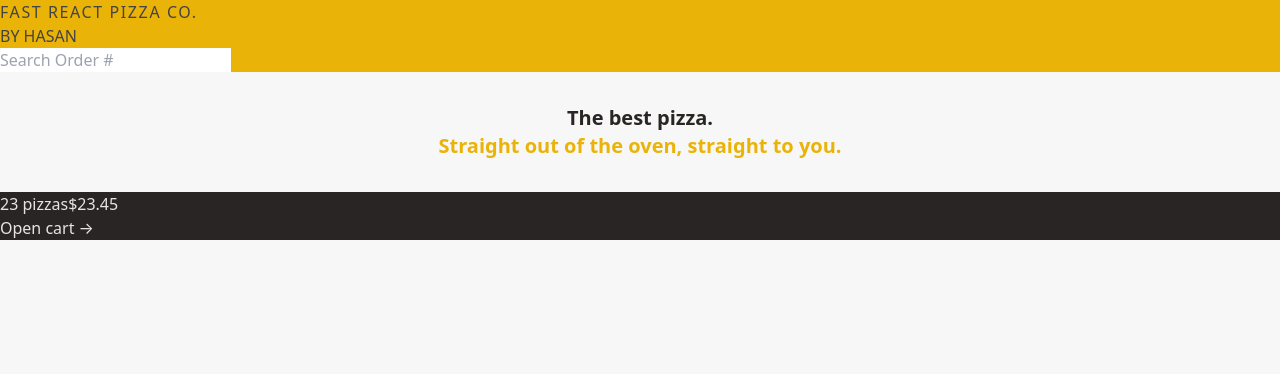
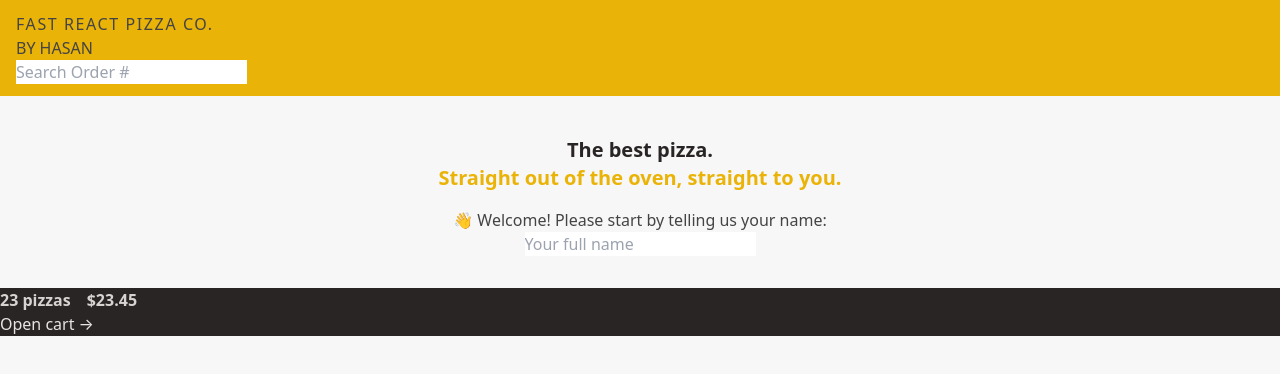
Before and after one commit to dev-hans-programmer/react-router-loader, a React (Vite) app: page / in a window 1280 px wide. Shown: the top 374 px of the page. Built offline with nearby package versions, Linux system fonts and the light colour scheme.

Commit message:
Learned spacing, borders

```diff
--- a/src/features/cart/cart-overview.tsx
+++ b/src/features/cart/cart-overview.tsx
@@ -3,7 +3,7 @@ import { Link } from "react-router-dom";
 function CartOverview() {
   return (
     <div className="bg-stone-800 text-stone-200">
-      <p>
+      <p className="font-semibold text-stone-300 space-x-4">
         <span>23 pizzas</span>
         <span>$23.45</span>
       </p>
--- /dev/null
+++ b/src/features/user/username.tsx
@@ -0,0 +1,5 @@
+function Username() {
+  return <div className="text-sm font-semibold">Hasan Ali</div>;
+}
+
+export default Username
--- a/src/ui/header.tsx
+++ b/src/ui/header.tsx
@@ -3,7 +3,7 @@ import SearchOrder from "../features/order/search-order";
 
 function Header() {
   return (
-    <header className="bg-yellow-500 uppercase">
+    <header className="bg-yellow-500 uppercase px-4 py-3">
       <Link to="/" className="tracking-widest"> Fast React Pizza Co.</Link>
       <p>By Hasan</p>
       <SearchOrder />
--- a/src/ui/home.tsx
+++ b/src/ui/home.tsx
@@ -1,7 +1,9 @@
+import CreateUser from "../features/user/create-user";
+
 function Home() {
   return (
-    <div className="text-xl text-center font-semibold text-stone-800">
-      <h1>
+    <div className="mt-2 text-center">
+      <h1 className="mb-4 text-xl font-semibold text-stone-800">
         The best pizza.
         <br />
         <span className="text-yellow-500">
@@ -9,6 +11,7 @@ function Home() {
         </span>
 
       </h1>
+      <CreateUser />
     </div>
   );
 }
```
